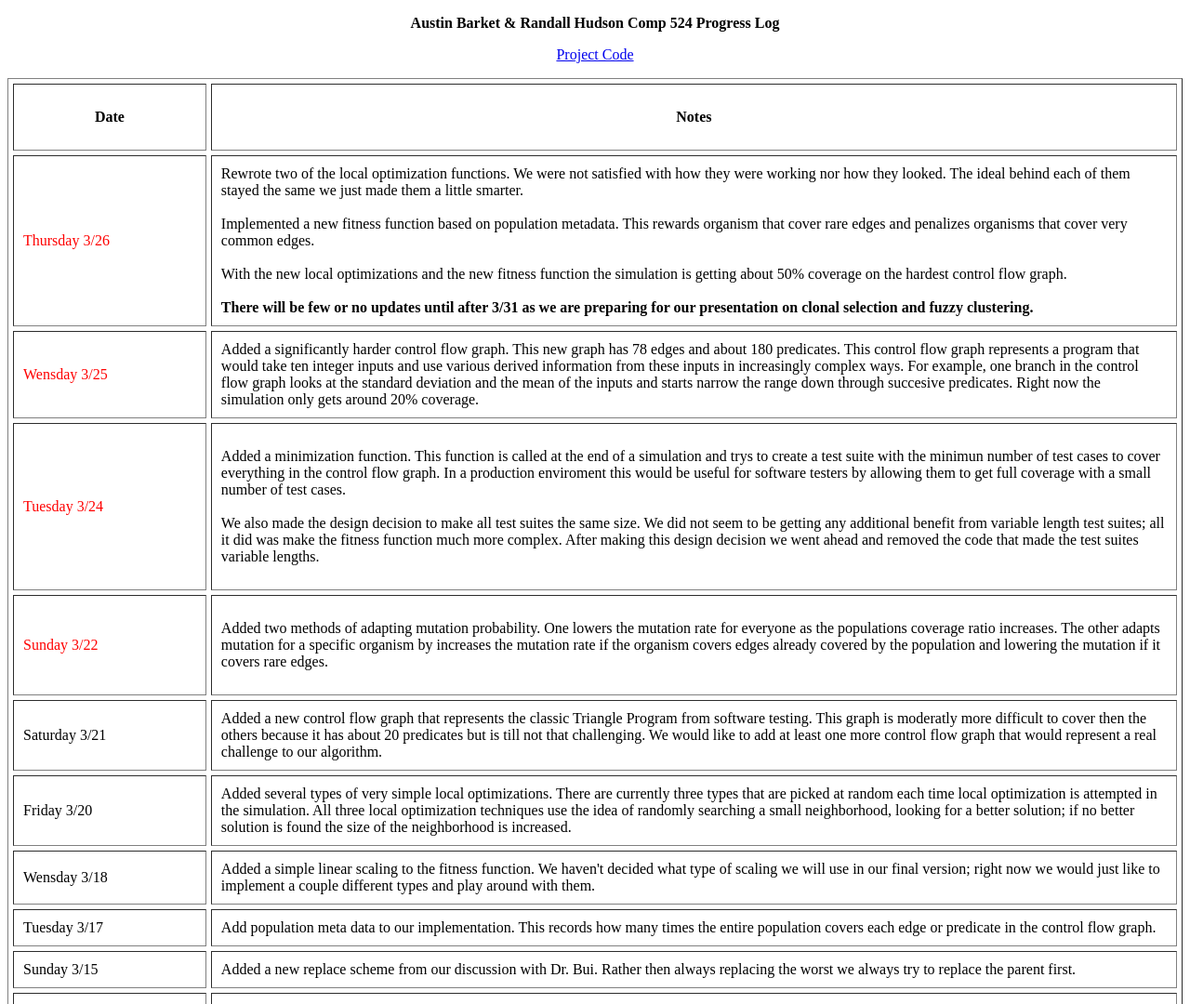
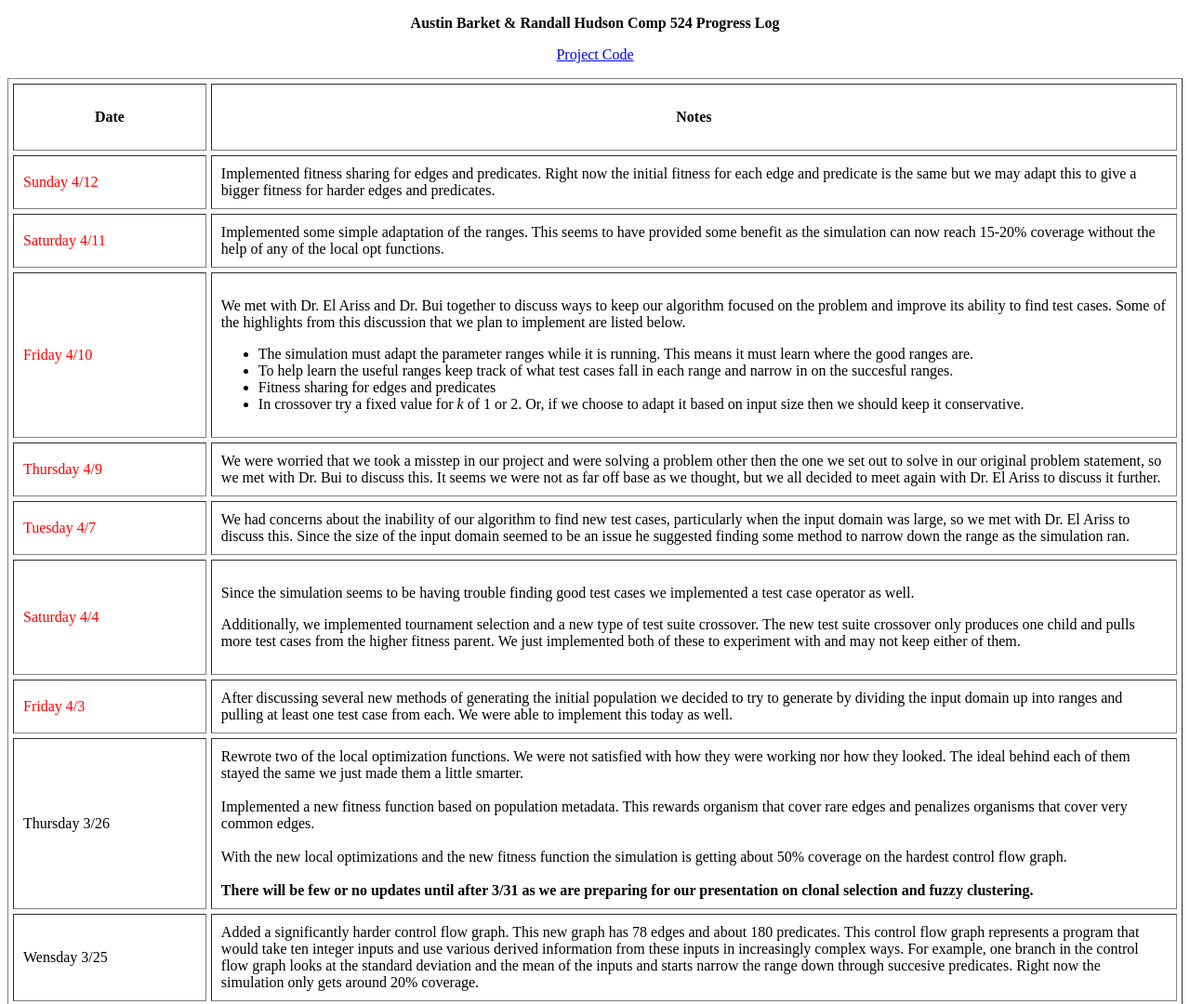
Before and after one commit to ambarket/comp524Website, a plain HTML site: page index.html in a window 1280 px wide. Shown: the top 1080 px of the page at 93% size. Drawn offline with Linux system fonts and the light colour scheme.

Commit message:
Updated website for dates from 4/3 to 4/12

```diff
--- a/index.html
+++ b/index.html
@@ -41,7 +41,42 @@
 
 
         <tr>
-          <td height = auto><span style="color:#FF0000 ">Thursday 3/26</td>
+          <td height = auto><span style="color:#FF0000 ">Sunday 4/12</td>
+          <td height = auto>Implemented fitness sharing for edges and predicates. Right now the initial fitness for each edge and predicate is the same but we may adapt this to give a bigger fitness for harder edges and predicates.</td>
+        </tr>
+        <tr>
+          <td height = auto><span style="color:#FF0000 ">Saturday 4/11</td>
+          <td height = auto>Implemented some simple adaptation of the ranges. This seems to have provided some benefit as the simulation can now reach 15-20% coverage without the help of any of the local opt functions.</td>
+        </tr>
+        <tr>
+          <td height = auto><span style="color:#FF0000 ">Friday 4/10</td>
+          <td height = auto><p>We met with Dr. El Ariss and Dr. Bui together to discuss ways to keep our algorithm focused on the problem and improve its ability to find test cases. Some of the highlights from this discussion that we plan to implement are listed below.</p>
+            <ul>
+              <li>The simulation must adapt the parameter ranges while it is running. This means it must learn where the good ranges are.</li>
+              <li>To help learn the useful ranges keep track of what test cases fall in each range and narrow in on the succesful ranges.</li>
+              <li>Fitness sharing for edges and predicates</li>
+              <li>In crossover try a fixed value for <em>k</em> of 1 or 2. Or, if we choose to adapt it based on input size then we should keep it conservative.</li>
+          </ul></td>
+        </tr>
+        <tr>
+          <td height = auto><span style="color:#FF0000 ">Thursday 4/9</td>
+          <td height = auto>We were worried that we took a misstep in our project and were solving a problem other then the one we set out to solve in our original problem statement, so we met with Dr. Bui to discuss this. It seems we were not as far off base as we thought, but we all decided to meet again with Dr. El Ariss to discuss it further.</td>
+        </tr>
+        <tr>
+          <td height = auto><span style="color:#FF0000 ">Tuesday 4/7</td>
+          <td height = auto>We had concerns about the inability of our algorithm to find new test cases, particularly when the input domain was large, so we met with Dr. El Ariss to discuss this. Since the size of the input domain seemed to be an issue he suggested finding some method to narrow down the range as the simulation ran.</td>
+        </tr>
+        <tr>
+          <td height = auto><span style="color:#FF0000 ">Saturday 4/4</td>
+          <td height = auto><p>Since the simulation seems to be having trouble finding good test cases we implemented a test case operator as well. </p>
+          <p>Additionally, we implemented tournament selection and a new type of test suite crossover. The new test suite crossover only produces one child and pulls more test cases from the higher fitness parent. We just implemented both of these to experiment with and may not keep either of them.</p></td>
+        </tr>
+        <tr>
+          <td height = auto><span style="color:#FF0000 ">Friday 4/3</td>
+          <td height = auto>After discussing several new methods of generating the initial population we decided to try to generate by dividing the input domain up into ranges and pulling at least one test case from each. We were able to implement this today as well. </td>
+        </tr>
+        <tr>
+          <td height = auto>Thursday 3/26</td>
           <td height = auto>Rewrote two of the local optimization functions. We were not satisfied with how they were working nor how they looked. The ideal behind each of them stayed the same we just made them a little smarter.<br>
           <br>
           Implemented a new fitness function based on population metadata. This rewards organism that cover rare edges and penalizes organisms that cover very common edges.<br>
@@ -51,17 +86,17 @@
           <strong>There will be few or no updates until after 3/31 as we are preparing for our presentation on clonal selection and fuzzy clustering.</strong></td>
         </tr>
         <tr>
-          <td height = auto><span style="color:#FF0000 ">Wensday 3/25</td>
+          <td height = auto>Wensday 3/25</td>
           <td height = auto>Added a significantly harder control flow graph. This new graph has 78 edges and about 180 predicates. This control flow graph represents a program that would take ten integer inputs and use various derived information from these inputs in increasingly complex ways. For example, one branch in the control flow graph looks at the standard deviation and the mean of the inputs and starts narrow the range down through succesive predicates. Right now the simulation only gets around 20% coverage. </td>
         </tr>
         <tr>
-          <td height = auto><span style="color:#FF0000 ">Tuesday 3/24</td>
+          <td height = auto>Tuesday 3/24</td>
           <td height = auto><p>Added a minimization function. This function is called at the end of a simulation and trys to create a test suite with the minimun number of test cases to cover everything in the control flow graph. In a production enviroment this would be useful for software testers by allowing them to get full coverage with a small number of test cases.<br>
             <br>
           We also made the design decision to make all test suites the same size. We did not seem to be getting any additional benefit from variable length test suites; all it did was make the fitness function much more complex. After making this design decision we went ahead and removed the code that made the test suites variable lengths.</p></td>
         </tr>
         <tr>
-          <td height = auto><span style="color:#FF0000 ">Sunday 3/22</td>
+          <td height = auto>Sunday 3/22</td>
           <td height = auto><p>Added two methods of adapting mutation probability. One lowers the mutation rate for everyone as the populations coverage ratio increases. The other adapts mutation for a specific organism by increases the mutation rate if the organism covers edges already covered by the population and lowering the mutation if it covers rare edges.</p></td>
         </tr>
         <tr>
```
